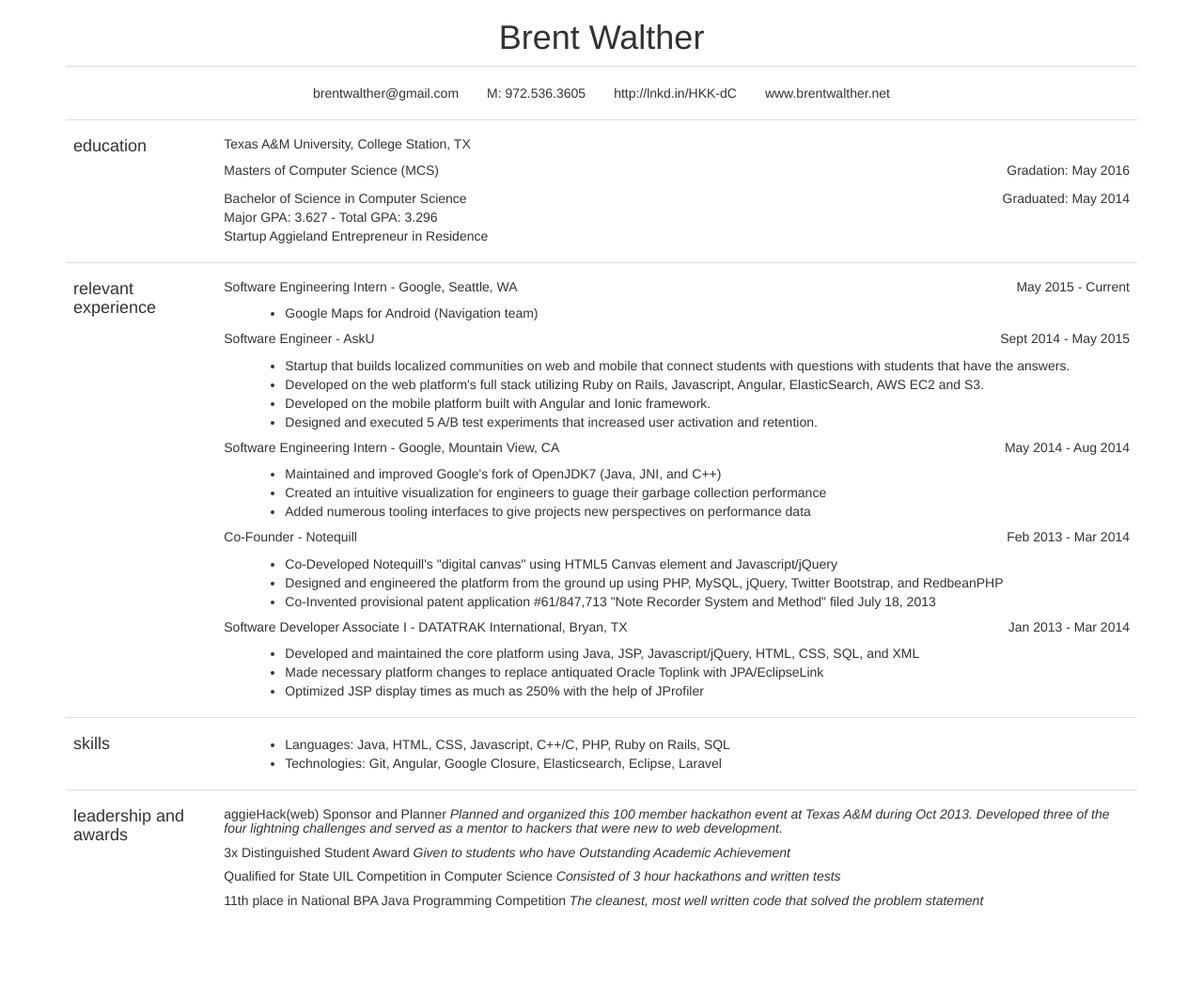
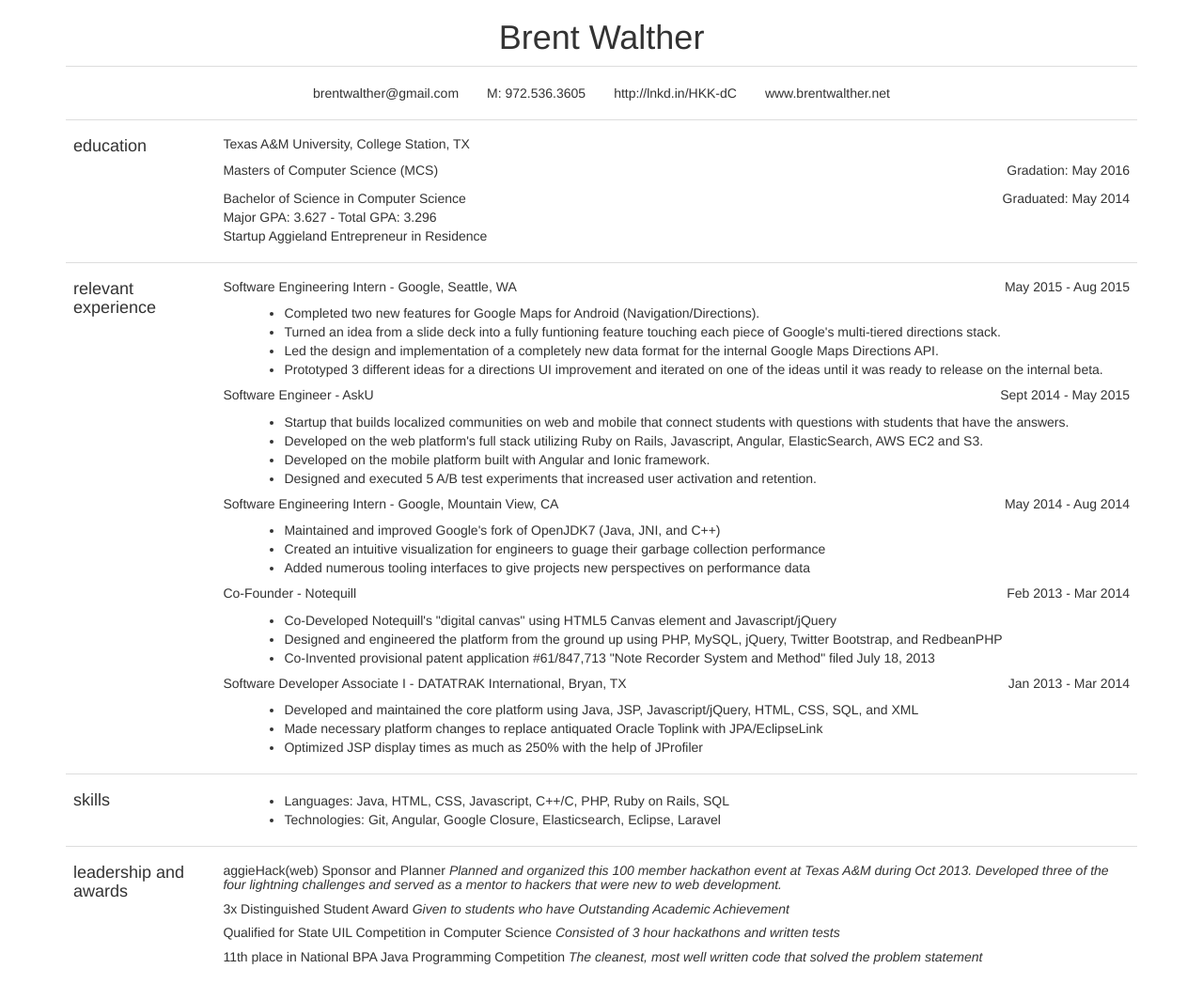
Before and after one commit to brentwalther/brentwalther.github.io, a Jekyll site: the page files/resume.html, which Jekyll copies as it is, in a window 1280 px wide. Shown: the whole page at 94% size. Built offline with Jekyll 4.4.1, drawn with Linux system fonts in a browser that asks for light colours; nearby versions of some CDN libraries; before the commit the page ends 1004 px from its top, so only the background shows below that.

Commit message:
Update Google internship for 2015

```diff
--- a/files/resume.html
+++ b/files/resume.html
@@ -76,9 +76,12 @@
         <h4>relevant experience</h4>
       </td>
       <td>
-        <h5>Software Engineering Intern<span class="non-bold"> - Google, Seattle, WA</span> <span class="pull-right non-bold muted">May 2015 - Current</span></h5>
+        <h5>Software Engineering Intern<span class="non-bold"> - Google, Seattle, WA</span> <span class="pull-right non-bold muted">May 2015 - Aug 2015</span></h5>
         <ul>
-          <li>Google Maps for Android (Navigation team)</li>
+	  <li>Completed two new features for Google Maps for Android (Navigation/Directions).</li>
+          <li>Turned an idea from a slide deck into a fully funtioning feature touching each piece of Google's multi-tiered directions stack.</li>
+	  <li>Led the design and implementation of a completely new data format for the internal Google Maps Directions API.</li>
+	  <li>Prototyped 3 different ideas for a directions UI improvement and iterated on one of the ideas until it was ready to release on the internal beta.</li>
         </ul>
         <h5>Software Engineer<span class="non-bold"> - AskU</span> <span class="pull-right non-bold muted">Sept 2014 - May 2015</span></h5>
         <ul>
```
